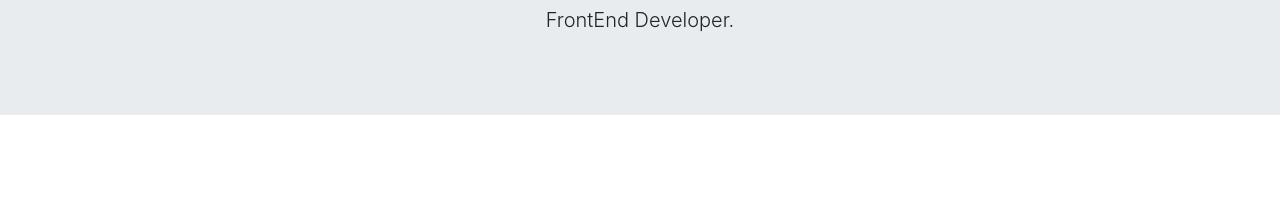
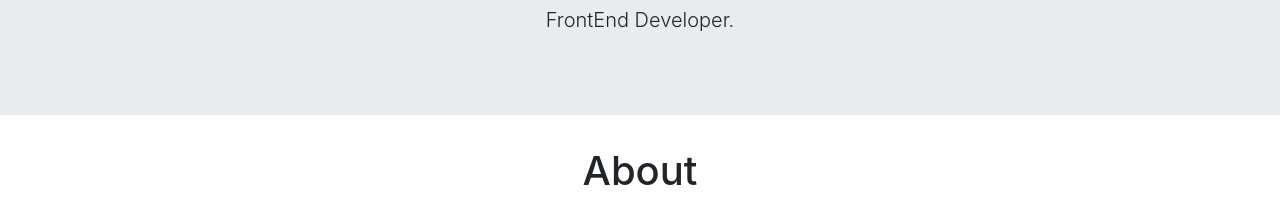
Before and after one commit to Soe-Hok-Gie/web-bootstrap, a plain HTML site: page index.html in a window 1280 px wide. Shown: the part 158-382 px from the top of the page. Drawn offline with nearby package versions, Linux system fonts and the light colour scheme.

Commit message:
lanjutan

```diff
--- a/index.html
+++ b/index.html
@@ -46,8 +46,8 @@
 
       <div class="container">
         <div class="row">
-          <div class="col">
-
+          <div class="col text-center">
+            <h1>About</h1>
           </div>
         </div>
       </div>
```
